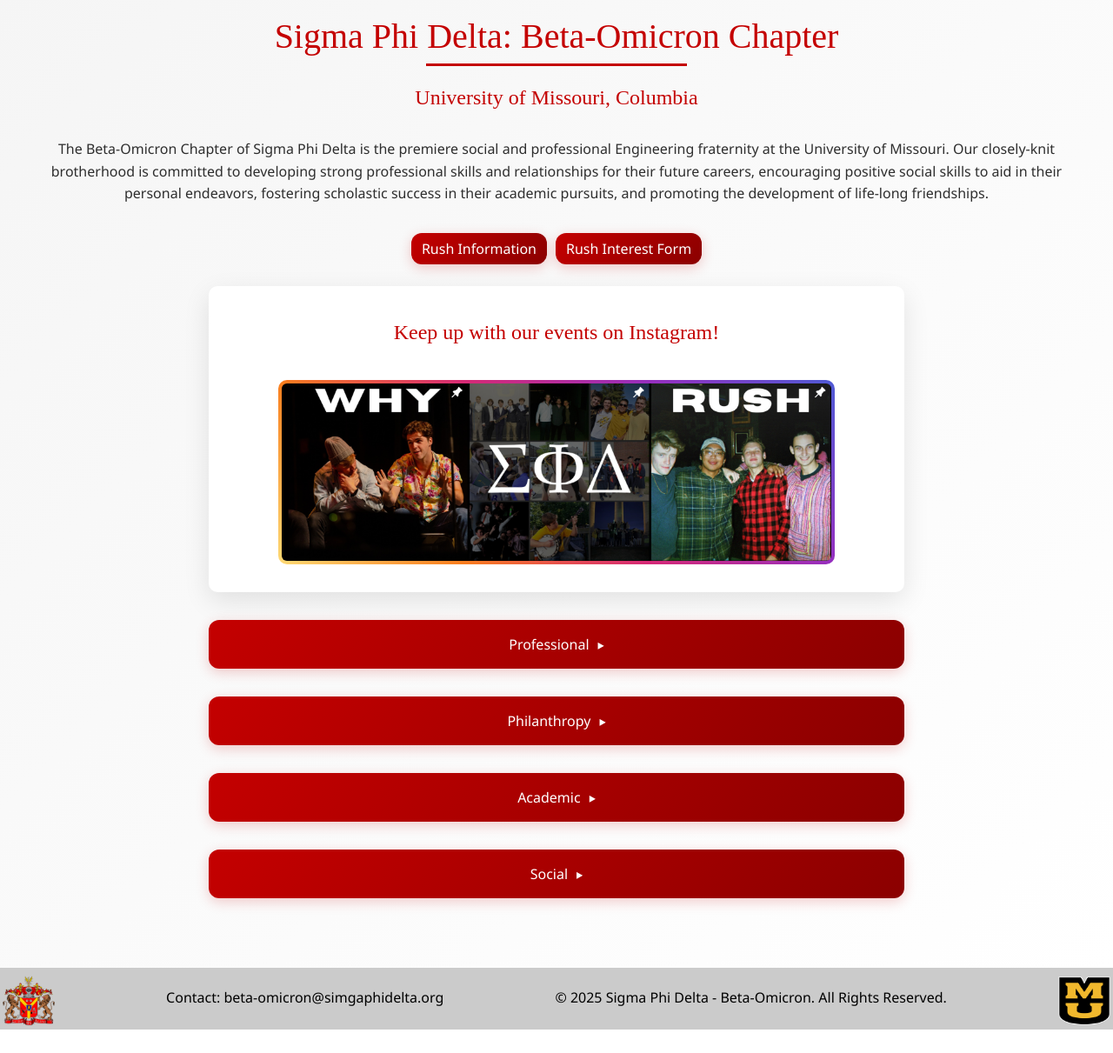
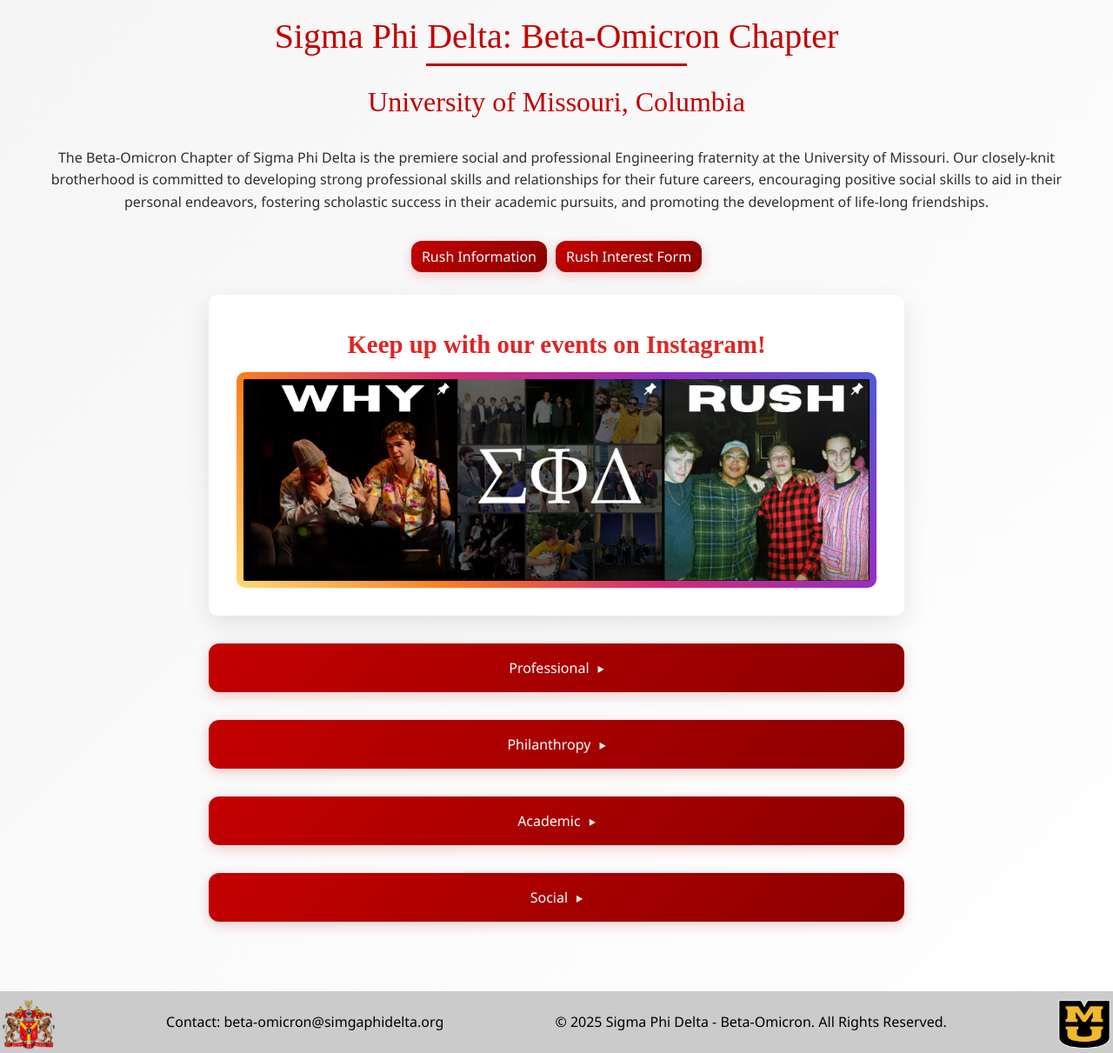
Before and after one commit to smk37git/SPDWEBAPP_ENV, a Django app: page / in a window 1280 px wide. Shown: the part 723-1934 px from the top of the page at 87% size. Before the commit the page ends 1907 px from the top, so only its background shows below. Run offline with Django 4.2, Linux system fonts and the light colour scheme; some libraries are stand-ins or nearby versions.

Commit message:
restyled the instagram picture

```diff
--- a/SPDWEBAPP/HOME/templates/HOME/home.html
+++ b/SPDWEBAPP/HOME/templates/HOME/home.html
@@ -31,14 +31,16 @@
         </a>
     </div>
     <br>
-    <div class="text-container">
-        <p style="text-align: center; margin-bottom: 0 !important;" class="homepage-subheading">Keep up with our events on Instagram!</p>
-        <div class="button-container">
+    <div class="instagram-text-container">
+        <p class="instagram-subheading">Keep up with our events on Instagram!</p>
+        <div class="instagram-button-container">
             <a href="https://www.instagram.com/sigphimizzou/">
-                <img class="instagram-posts" src="{% static 'images/instagram_posts.png' %}" alt="Instagram Posts" style="margin-top: 0 !important;"/>
+                <img class="instagram-posts" src="{% static 'images/instagram_posts.png' %}" alt="Instagram Posts"/>
             </a>
         </div>
     </div>
+
+
 
 
 
--- a/SPDWEBAPP/static/css/main.css
+++ b/SPDWEBAPP/static/css/main.css
@@ -109,7 +109,7 @@ body {
 .homepage-subheading {
     text-align: center;
     font-family: 'Times New Roman', serif;
-    font-size: 1.5rem;
+    font-size: 2rem;
     color: var(--primary-red);
     margin-bottom: 2rem;
     position: relative;
@@ -267,23 +267,53 @@ body {
 .button-container a {
     text-decoration: none;  /* Ensures the links don't have underlines */
 }
-/*
-.instagram-logo {
-    width: 80px;
-    height: 80px;
-    margin-right: 10px;
-}*/
+
 .instagram-posts {
-    max-width: 640px;
-    max-height: 240px;
+    max-width: 100%; /* Makes the image scale with the screen */
+    height: auto;
+    display: block;
     border-radius: 10px; /* Round all corners */
-    padding: 4px; /* Space for border */
+    padding: 8px; /* Space for border */
+    margin: 0 auto; /* Ensures it's centered */
     background: linear-gradient(45deg, #feda75, #fa7e1e, #d62976, #962fbf, #4f5bd5); /* Instagram gradient */
 }
+.instagram-text-container {
+    max-width: 800px;
+    background-color: #ffffff;
+    box-shadow: 0 10px 30px rgba(0, 0, 0, 0.1);
+    border-radius: 10px;
+    padding: 2rem;
+    margin: 0 auto;
+    line-height: 1.8;
+    color: #dc2626; /* Change text color to red */
+    font-size: 1rem;
+    font-family: Arial, sans-serif;
+    text-align: center; /* Center the text */
+}
 
-.instagram-posts img {
-    width: 100%;
-    height: 100%;
-    border-radius: 10px; /* Ensure image follows the border */
-    display: block;
+.instagram-subheading {
+    margin-bottom: 5px; /* Reduce space between text and image */
+    font-family: 'Times New Roman';
+    font-size: 1.8rem; /* Large text for visibility */
+    font-weight: bold;
+    color: #dc2626; /* Change subheading color to red */
+    text-align: center; /* Center the subheading text */
 }
+
+
+.instagram-button-container {
+    display: flex;
+    justify-content: center;
+    margin-top: 0; /* Remove extra space above the image */
+}
+
+/* Mobile adjustments */
+@media (max-width: 600px) {
+    .instagram-subheading {
+        font-size: 1.5rem; /* Slightly smaller for mobile */
+    }
+
+    .instagram-posts {
+        width: 90%; /* Slightly smaller image for better fit */
+    }
+}
```
